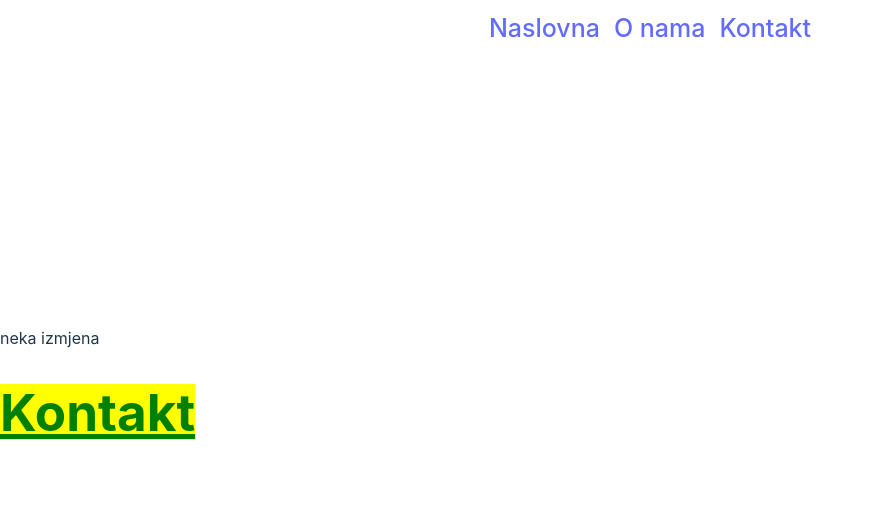
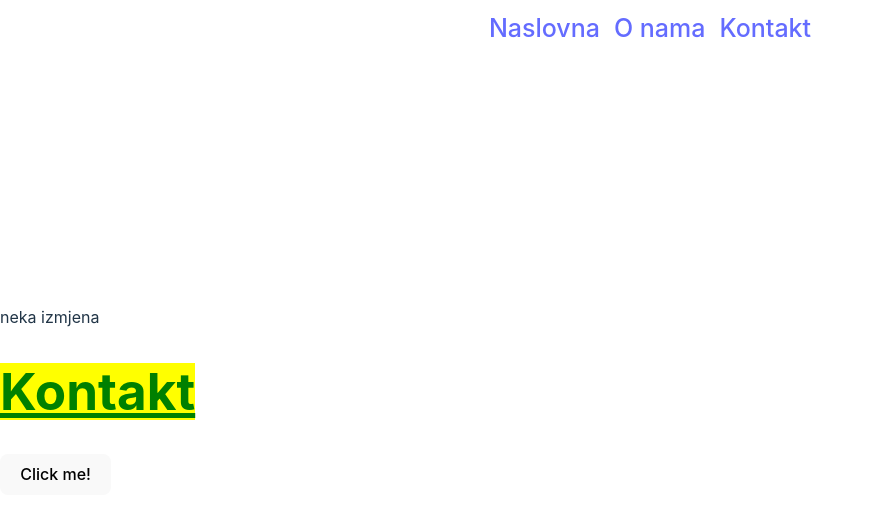
Before and after one commit to webbugt/algebra-react-vjezbe, a React (Vite) app: page /kontakt in a window 1280 px wide. Shown: the top 518 px of the page, without its empty margins (0-874 px from the left). Built offline with nearby package versions, Linux system fonts and the light colour scheme.

Commit message:
basic button with events

```diff
--- /dev/null
+++ b/src/components/EventButton.jsx
@@ -0,0 +1,27 @@
+function EventButton() {
+  const handleClick = () => {
+    console.log("onclick event");
+  };
+
+  const handleMouseOver = () => {
+    console.log("onmouseover event");
+  };
+
+  const handleMouseLeave = () => {
+    console.log("mouseleave event")
+  }
+
+
+  const handleMouseEnter = () => {
+    console.log("mouseenter event")
+  }
+
+  return <button
+        onClick={handleClick}
+        onMouseOver={handleMouseOver}
+        onMouseLeave={handleMouseLeave}
+        onMouseEnter={handleMouseEnter}
+    >Click me!</button>;
+}
+
+export default EventButton;
--- a/src/routes/Kontakt.jsx
+++ b/src/routes/Kontakt.jsx
@@ -1,4 +1,5 @@
 
+import EventButton from "../components/EventButton.jsx";
 import Header from "../components/Header.jsx";
 import { GreenTitle } from "../components/Titles.jsx";
 
@@ -8,6 +9,7 @@ export function Kontakt() {
       <span>neka izmjena</span>
       <Header />
       <GreenTitle title="Kontakt" />
+      <EventButton />
     </div>
   );
 }
```
